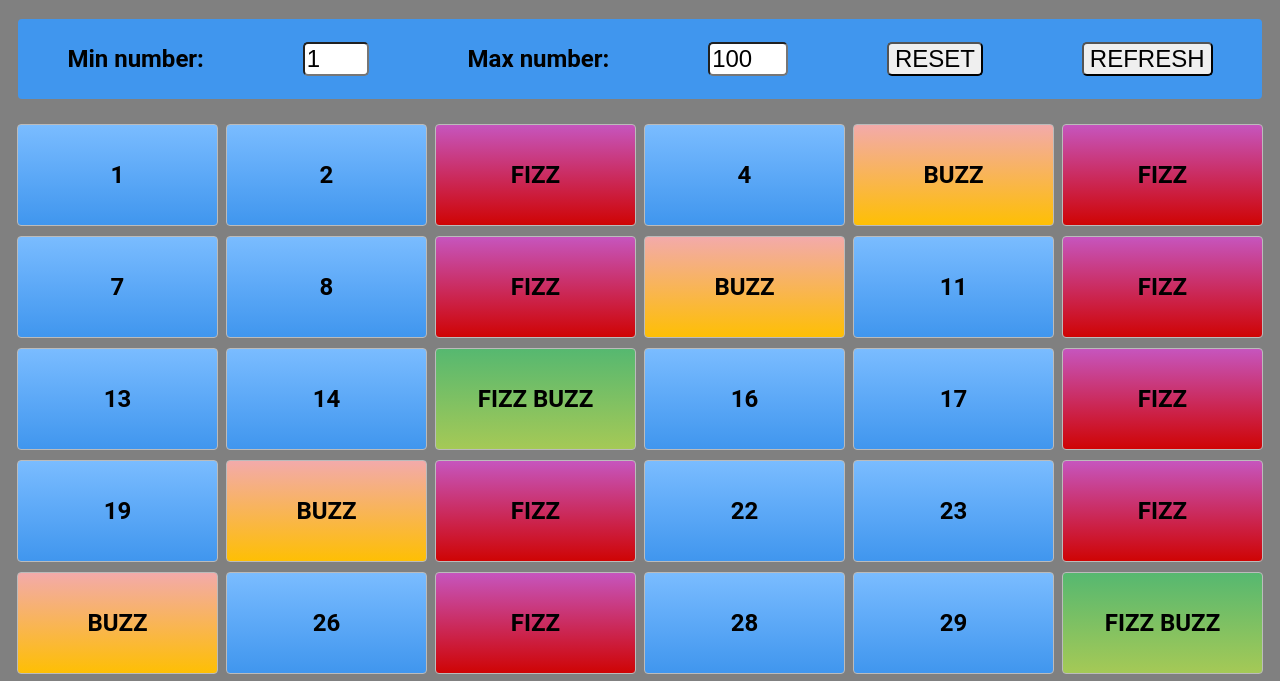
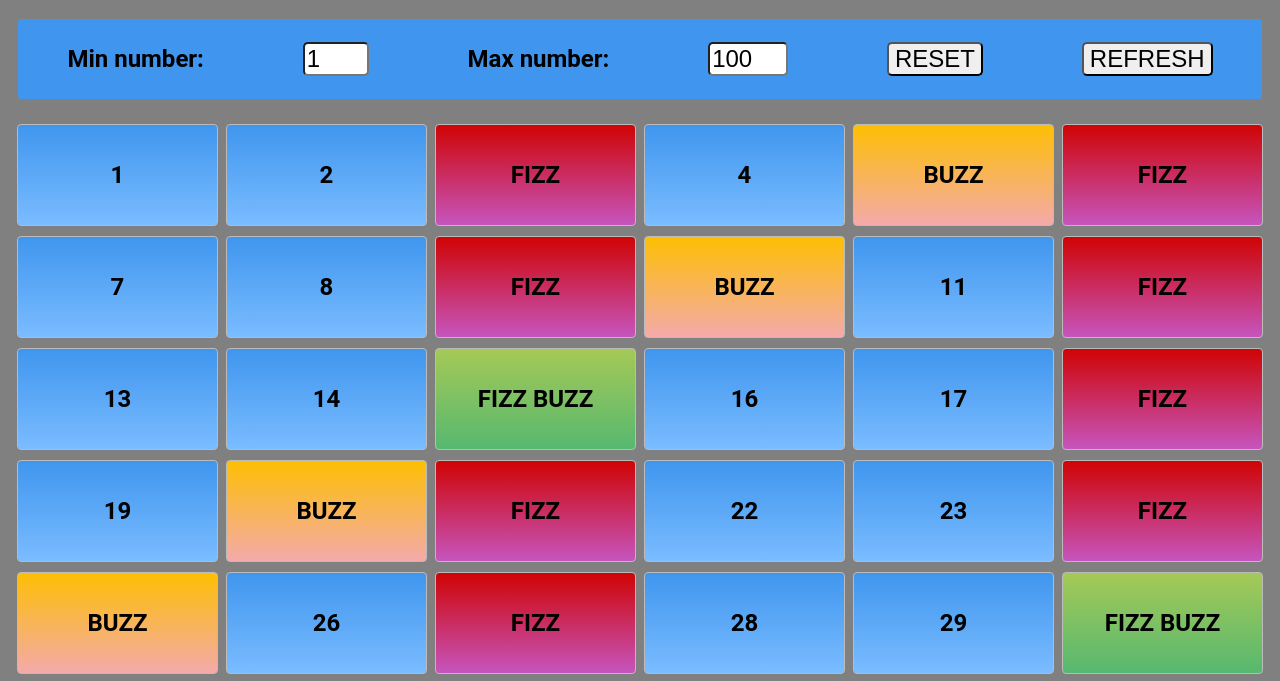
Before and after one commit to AKuznecovs/RCS-Project3, a plain HTML site: page index.html in a window 1280 px wide. Shown: the part 72-753 px from the top of the page. Drawn offline with Linux system fonts and the light colour scheme.

Commit message:
Update style.css

```diff
--- a/styles/style.css
+++ b/styles/style.css
@@ -61,13 +61,7 @@ main h1{
     border:1px solid #bbb;
 
     transition: all 0.3s linear;
-        background: #56B870; /* Old browsers */
-        background: -moz-linear-gradient(top, #56B870 0%, #a5c956 100%); /* FF3.6+ */
-        background: -webkit-gradient(linear, left top, left bottom, color-stop(0%,#56B870), color-stop(100%,#a5c956)); /* Chrome,Safari4+ */
-        background: -webkit-linear-gradient(top, #56B870 0%,#a5c956 100%); /* Chrome10+,Safari5.1+ */
-        background: -o-linear-gradient(top, #56B870 0%,#a5c956 100%); /* Opera 11.10+ */
-        background: -ms-linear-gradient(top, #56B870 0%,#a5c956 100%); /* IE10+ */
-        background: linear-gradient(top, #56B870 0%,#a5c956 100%); /* W3C */
+    background: linear-gradient(to top, #56B870 0%,#a5c956 100%); /* W3C */
 }
 
 .fizbuz:hover {
@@ -87,13 +81,7 @@ main h1{
     border: 1px solid #bbb;
 
     transition: all 0.3s linear;
-    background: #C655BE; /* Old browsers */
-    background: -moz-linear-gradient(top, #C655BE 0%, #cf0404 100%); /* FF3.6+ */
-    background: -webkit-gradient(linear, left top, left bottom, color-stop(0%,#C655BE), color-stop(100%,#cf0404)); /* Chrome,Safari4+ */
-    background: -webkit-linear-gradient(top, #C655BE 0%,#cf0404 100%); /* Chrome10+,Safari5.1+ */
-    background: -o-linear-gradient(top, #C655BE 0%,#cf0404 100%); /* Opera 11.10+ */
-    background: -ms-linear-gradient(top, #C655BE 0%,#cf0404 100%); /* IE10+ */
-    background: linear-gradient(top, #C655BE 0%,#cf0404 100%); /* W3C */
+    background: linear-gradient(to top, #C655BE 0%,#cf0404 100%); /* W3C */
 }
 
 .fiz:hover {
@@ -113,13 +101,7 @@ main h1{
     border:1px solid #bbb;
 
     transition: all 0.3s linear;
-    background: #F3AAAA; /* Old browsers */
-    background: -moz-linear-gradient(top, #F3AAAA 0%, #febf04 100%); /* FF3.6+ */
-    background: -webkit-gradient(linear, left top, left bottom, color-stop(0%,#F3AAAA), color-stop(100%,#febf04)); /* Chrome,Safari4+ */
-    background: -webkit-linear-gradient(top, #F3AAAA 0%,#febf04 100%); /* Chrome10+,Safari5.1+ */
-    background: -o-linear-gradient(top, #F3AAAA 0%,#febf04 100%); /* Opera 11.10+ */
-    background: -ms-linear-gradient(top, #F3AAAA 0%,#febf04 100%); /* IE10+ */
-    background: linear-gradient(top, #F3AAAA 0%,#febf04 100%); /* W3C */
+    background: linear-gradient(to top, #F3AAAA 0%,#febf04 100%); /* W3C */
 }
 
 .buz:hover {
@@ -139,13 +121,7 @@ main h1{
     border:1px solid #bbb;
 
     transition: all 0.3s linear;
-    background: #7abcff; /* Old browsers */
-    background: -moz-linear-gradient(top, #7abcff 0%, #60abf8 44%, #4096ee 100%); /* FF3.6+ */
-    background: -webkit-gradient(linear, left top, left bottom, color-stop(0%,#7abcff), color-stop(44%,#60abf8), color-stop(100%,#4096ee)); /* Chrome,Safari4+ */
-    background: -webkit-linear-gradient(top, #7abcff 0%,#60abf8 44%,#4096ee 100%); /* Chrome10+,Safari5.1+ */
-    background: -o-linear-gradient(top, #7abcff 0%,#60abf8 44%,#4096ee 100%); /* Opera 11.10+ */
-    background: -ms-linear-gradient(top, #7abcff 0%,#60abf8 44%,#4096ee 100%); /* IE10+ */
-    background: linear-gradient(top, #7abcff 0%,#60abf8 44%,#4096ee 100%); /* W3C */
+    background: linear-gradient(to top, #7abcff 0%,#60abf8 44%,#4096ee 100%); /* W3C */
 }
 
 .num:hover {
```
